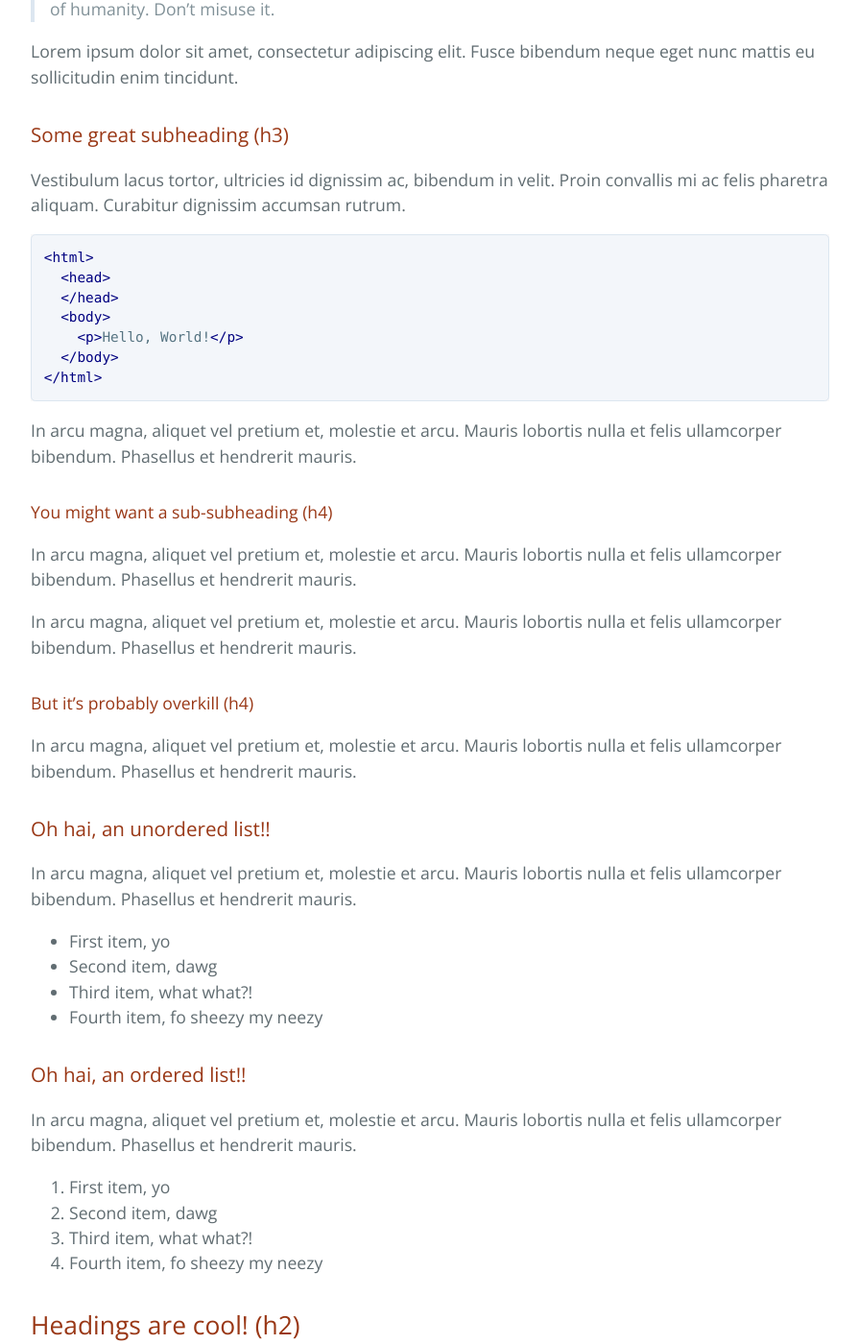
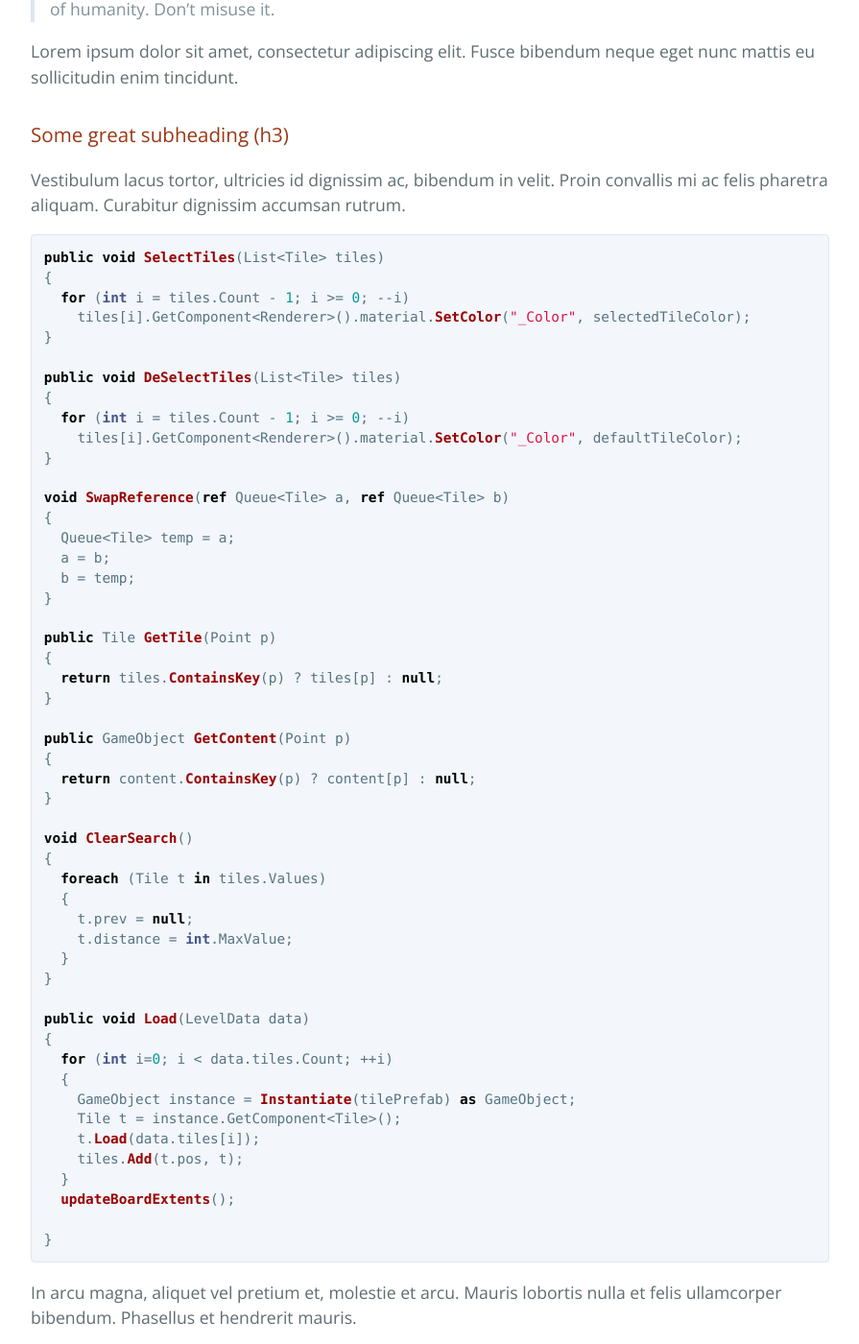
Before and after one commit to WeatheredSouls/weatheredsouls.github.io, a Jekyll site: the page built from _posts/2017-04-20-post-content-styles.md, in a window 1280 px wide and 1400 px high, scrolled down 1289 px. Shown: the whole window at 96% size, without its empty margins (192-1087 px from the left). Built offline with Jekyll 4.4.1, drawn with Linux system fonts in a browser that asks for light colours.

Commit message:
Update 2017-04-20-post-content-styles.md

````diff
--- a/_posts/2017-04-20-post-content-styles.md
+++ b/_posts/2017-04-20-post-content-styles.md
@@ -38,14 +38,57 @@ Lorem ipsum dolor sit amet, consectetur adipiscing elit. Fusce bibendum neque eg
 
 Vestibulum lacus tortor, ultricies id dignissim ac, bibendum in velit. Proin convallis mi ac felis pharetra aliquam. Curabitur dignissim accumsan rutrum.
 
-```html
-<html>
-  <head>
-  </head>
-  <body>
-    <p>Hello, World!</p>
-  </body>
-</html>
+```csharp
+public void SelectTiles(List<Tile> tiles)
+{
+  for (int i = tiles.Count - 1; i >= 0; --i)
+    tiles[i].GetComponent<Renderer>().material.SetColor("_Color", selectedTileColor);
+}
+
+public void DeSelectTiles(List<Tile> tiles)
+{
+  for (int i = tiles.Count - 1; i >= 0; --i)
+    tiles[i].GetComponent<Renderer>().material.SetColor("_Color", defaultTileColor);
+}
+
+void SwapReference(ref Queue<Tile> a, ref Queue<Tile> b)
+{
+  Queue<Tile> temp = a;
+  a = b;
+  b = temp;
+}
+
+public Tile GetTile(Point p)
+{
+  return tiles.ContainsKey(p) ? tiles[p] : null;
+}
+
+public GameObject GetContent(Point p)
+{
+  return content.ContainsKey(p) ? content[p] : null;
+}
+
+void ClearSearch()
+{
+  foreach (Tile t in tiles.Values)
+  {
+    t.prev = null;
+    t.distance = int.MaxValue;
+  }
+}
+
+public void Load(LevelData data)
+{
+  for (int i=0; i < data.tiles.Count; ++i)
+  {
+    GameObject instance = Instantiate(tilePrefab) as GameObject;
+    Tile t = instance.GetComponent<Tile>();
+    t.Load(data.tiles[i]);
+    tiles.Add(t.pos, t);
+  }
+  updateBoardExtents();
+
+}
 ```
 
 
````
